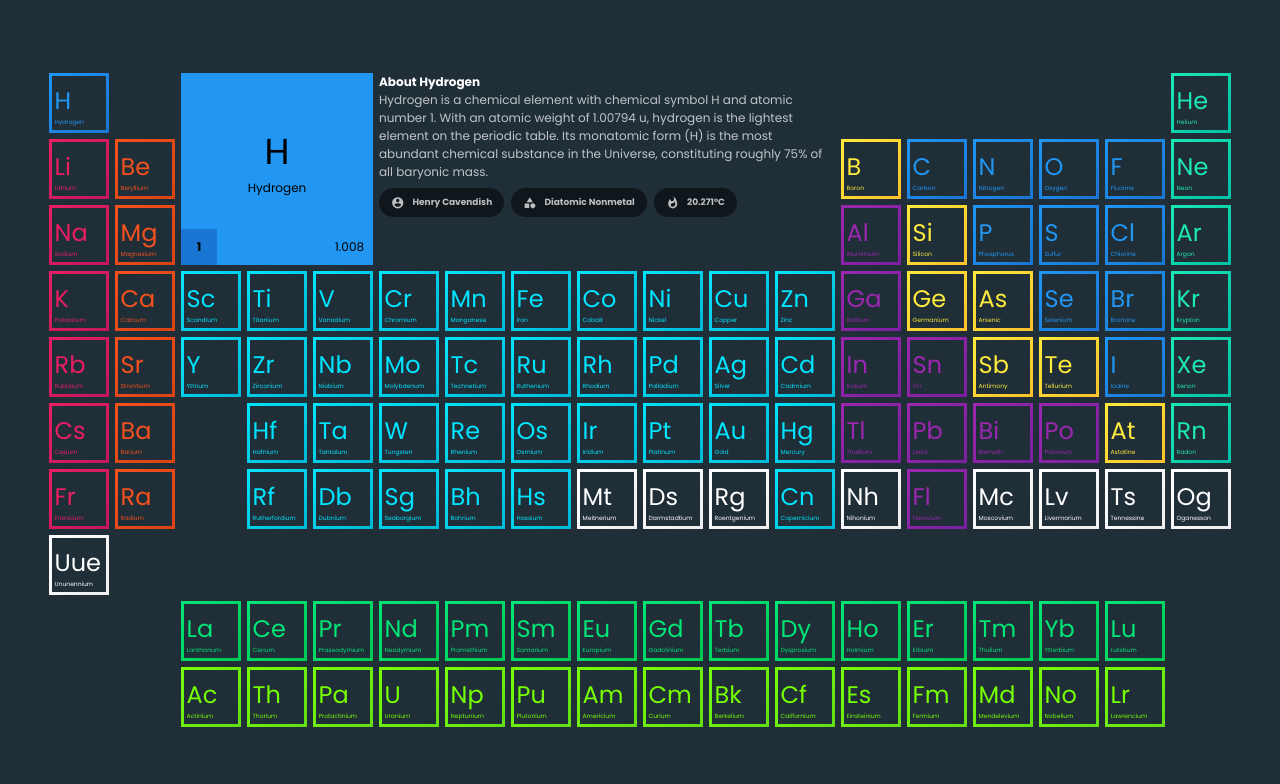
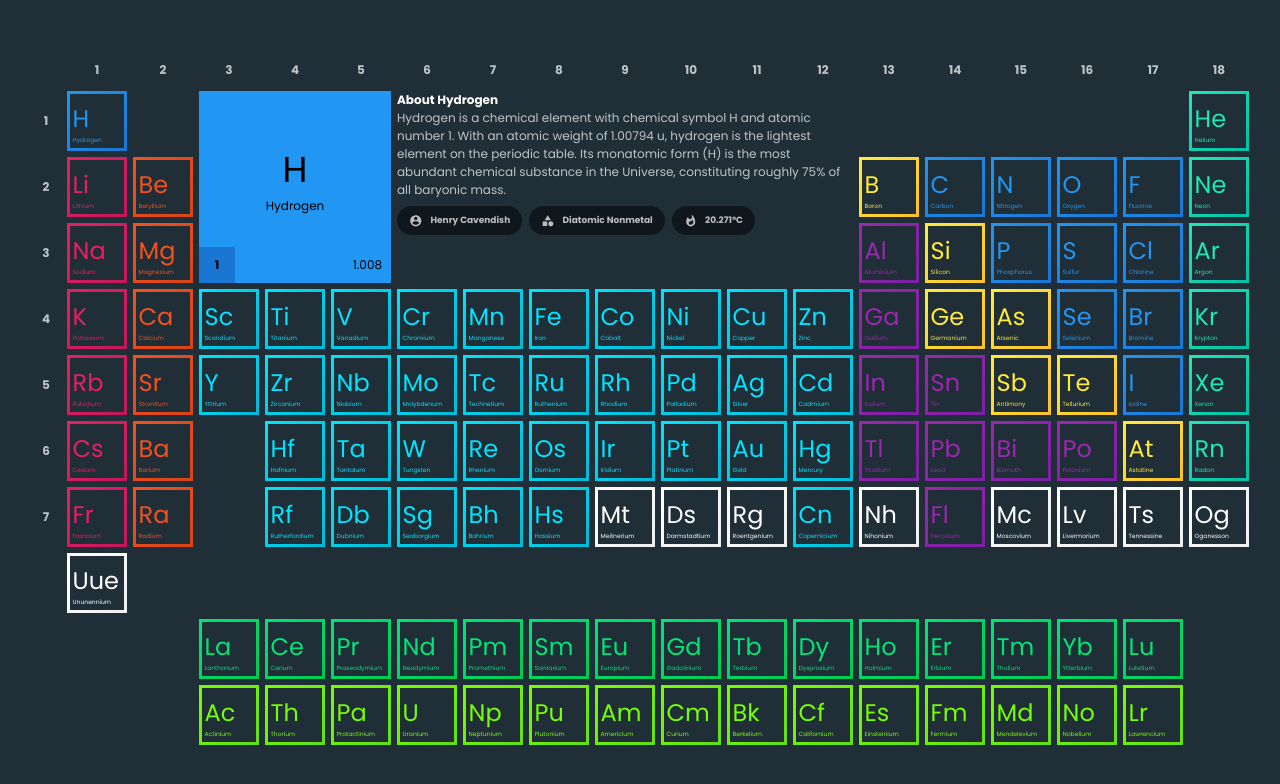
Before and after one commit to wheatjs/vue-periodic-table, a Vue app: page / in a window 1280 px wide. Shown: the top 784 px of the page. Built offline with nearby package versions, Linux system fonts and the light colour scheme.

Commit message:
Added group and period numbers

```diff
--- a/src/components/ElementCard.vue
+++ b/src/components/ElementCard.vue
@@ -39,6 +39,10 @@
 
         background: var(--gradient-from);
         text-align: center;
+
+        animation-name: CardEntry;
+        animation-timing-function: linear;
+        animation-duration: 0.5s;
 
         &[category="noble gas"] {
             --gradient-from: #1DE9B6;
@@ -119,4 +123,14 @@
         padding-right: 0.75em;
     }
 
+    @keyframes CardEntry {
+        0% {
+            transform: scale(0);
+        }
+
+        100% {
+            transform: scale(1);
+        }
+    }
+
 </style>
--- a/src/components/PeriodicElement.vue
+++ b/src/components/PeriodicElement.vue
@@ -1,5 +1,5 @@
 <template>
-    <div @click="selectElement" :category="element.category" :style="{ gridColumn: element.xpos, gridRow: element.ypos }" class="periodic-element">
+    <div @click="selectElement" :category="element.category" :style="{ gridColumn: element.xpos + 1, gridRow: element.ypos + 1 }" class="periodic-element">
         <div class="periodic-element__inner">
             <span class="element-symbol">{{element.symbol}}</span>
             <span class="element-name">{{element.name}}</span>
--- a/src/components/PeriodicTable.vue
+++ b/src/components/PeriodicTable.vue
@@ -1,5 +1,35 @@
 <template>
     <div class="periodic-table">
+        <div class="rows">
+            <span>1</span>
+            <span>2</span>
+            <span>3</span>
+            <span>4</span>
+            <span>5</span>
+            <span>6</span>
+            <span>7</span>
+        </div>
+        <div class="columns">
+            <span>1</span>
+            <span>2</span>
+            <span>3</span>
+            <span>4</span>
+            <span>5</span>
+            <span>6</span>
+            <span>7</span>
+            <span>8</span>
+            <span>9</span>
+            <span>10</span>
+            <span>11</span>
+            <span>12</span>
+            <span>13</span>
+            <span>14</span>
+            <span>15</span>
+            <span>16</span>
+            <span>17</span>
+            <span>18</span>
+        </div>
+
         <periodic-element @select="onSelectElement" v-for="element in elements" :element="element" :key="element.name" />
         <element-details :element="element" />
     </div>
@@ -8,17 +38,18 @@
 <script lang="ts">
 
     import { Vue, Component } from 'vue-property-decorator';
+    import { Elements, IElement } from '../table';
+
     import PeriodicElement from './PeriodicElement.vue';
     import ElementDetails from './ElementDetails.vue';
-    import { Elements } from '../table';
 
     @Component({
         components: { PeriodicElement, ElementDetails }
     })
     export default class PeriodicTable extends Vue {
 
-        private elements = Elements;
-        private element = this.elements[0];
+        private elements: IElement[] = Elements;
+        private element: IElement = this.elements[0];
 
         private onSelectElement(element) {
             this.element = element;
@@ -55,45 +86,52 @@
             font-size: 6px;
         }
 
-        grid-template-columns:
-            var(--grid-column-size)
-            var(--grid-column-size)
-            var(--grid-column-size)
-            var(--grid-column-size)
-            var(--grid-column-size)
-            var(--grid-column-size)
-            var(--grid-column-size)
-            var(--grid-column-size)
-            var(--grid-column-size)
-            var(--grid-column-size)
-            var(--grid-column-size)
-            var(--grid-column-size)
-            var(--grid-column-size)
-            var(--grid-column-size)
-            var(--grid-column-size)
-            var(--grid-column-size)
-            var(--grid-column-size)
-            var(--grid-column-size);
+        grid-template-columns: calc(var(--grid-column-size) / 2) repeat(18, var(--grid-column-size));
+        grid-template-rows: calc(var(--grid-row-size) / 2) repeat(10, var(--grid-row-size));
 
-        grid-template-rows:
-            var(--grid-row-size)
-            var(--grid-row-size)
-            var(--grid-row-size)
-            var(--grid-row-size)
-            var(--grid-row-size)
-            var(--grid-row-size)
-            var(--grid-row-size)
-            var(--grid-row-size)
-            var(--grid-row-size)
-            var(--grid-row-size);
 
         grid-gap: 0.5em;
 
         .element-details {
-            grid-row-start: 1;
-            grid-row-end: 4;
-            grid-column-start: 3;
-            grid-column-end: 13;
+            grid-row-start: 2;
+            grid-row-end: 5;
+            grid-column-start: 4;
+            grid-column-end: 14;
+        }
+
+        .columns {
+            grid-row: 1;
+            grid-column-start: 2;
+            grid-column-end: 20;
+            grid-gap: 0.5em;
+
+            display: grid;
+            grid-template-columns: repeat(18, var(--grid-column-size));
+        }
+
+        .rows {
+            grid-column: 1;
+            grid-row-start: 2;
+            grid-row-end: 9;
+
+            display: grid;
+            grid-gap: 0.5em;
+            align-items: center;
+            justify-items: center;
+        }
+
+        .rows,
+        .columns {
+            span {
+                display: grid;
+                align-items: center;
+                justify-items: center;
+
+                font-weight: 700;
+
+                font-size: 1em;
+                color: rgba(255, 255, 255, .72);
+            }
         }
     }
 
--- a/src/main.ts
+++ b/src/main.ts
@@ -1,13 +1,11 @@
 import Vue from 'vue';
 import App from './App.vue';
 import router from './router';
-import store from './store';
 import './registerServiceWorker';
 
 Vue.config.productionTip = false;
 
 new Vue({
   router,
-  store,
   render: (h) => h(App),
 }).$mount('#app');
--- a/src/table.ts
+++ b/src/table.ts
@@ -1,31 +1,29 @@
 export interface IElement {
     'name': string,
-    'appearance': string,
-    'atomic_mass': number,
-    'boil': number,
-    'category': string,
+    'appearance': string | null,
+    'atomic_mass': number | null,
+    'boil': number | null,
+    'category': string | null,
     'color': any,
-    'density': number,
-    'discovered_by': string,
-    'melt': number,
-    'molar_heat': number,
-    'named_by': string,
-    'number': number,
-    'period': number,
-    'phase': string,
-    'source': string,
-    'spectral_img': string,
-    'summary': string,
-    'symbol': string,
-    'xpos': number,
-    'ypos': number,
-    'shells': [
-        number
-    ]
+    'density': number | null,
+    'discovered_by': string | null,
+    'melt': number | null,
+    'molar_heat': number | null,
+    'named_by': string | null,
+    'number': number | null,
+    'period': number | null,
+    'phase': string | null,
+    'source': string | null,
+    'spectral_img': string | null,
+    'summary': string | null,
+    'symbol': string | null,
+    'xpos': number | null,
+    'ypos': number | null,
+    'shells': number[]
 }
 
 // @ts-ignore
-export const Elements = [
+export const Elements: IElement[] = [
     {
         'name': 'Hydrogen',
         'appearance': 'colorless gas',
```
